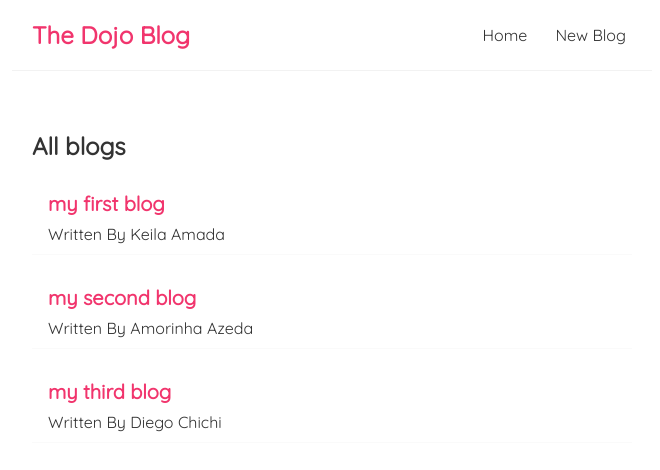
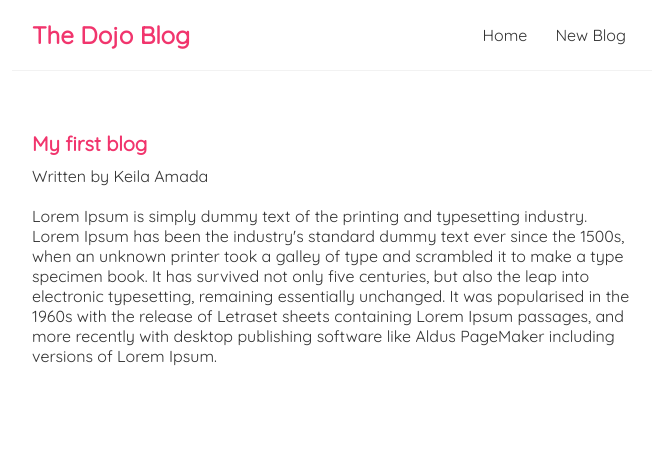
Before and after one commit to keilamadap/dojo-blog, a React (Create React App) app: page /blogs/1 in a window 1280 px wide. Shown: the top 470 px of the page, without its empty margins (308-968 px from the left). Built offline with nearby package versions, Linux system fonts and the light colour scheme; data requests are answered from the project's data file.

Commit message:
blog details and routes

```diff
--- a/data/db.json
+++ b/data/db.json
@@ -1,20 +1,20 @@
 {
   "blogs": [
     {
-      "title": "my first blog",
-      "body": "Lorem ipsum",
+      "title": "My first blog",
+      "body": "Lorem Ipsum is simply dummy text of the printing and typesetting industry. Lorem Ipsum has been the industry's standard dummy text ever since the 1500s, when an unknown printer took a galley of type and scrambled it to make a type specimen book. It has survived not only five centuries, but also the leap into electronic typesetting, remaining essentially unchanged. It was popularised in the 1960s with the release of Letraset sheets containing Lorem Ipsum passages, and more recently with desktop publishing software like Aldus PageMaker including versions of Lorem Ipsum.",
       "author": "Keila Amada",
       "id": 1
     },
     {
-      "title": "my second blog",
-      "body": "pam pam pam pam paaaam",
+      "title": "Amora's first blog",
+      "body": "It is a long established fact that a reader will be distracted by the readable content of a page when looking at its layout. The point of using Lorem Ipsum is that it has a more-or-less normal distribution of letters, as opposed to using 'Content here, content here', making it look like readable English. Many desktop publishing packages and web page editors now use Lorem Ipsum as their default model text, and a search for 'lorem ipsum' will uncover many web sites still in their infancy. Various versions have evolved over the years, sometimes by accident, sometimes on purpose (injected humour and the like).",
       "author": "Amorinha Azeda",
       "id": 2
     },
     {
-      "title": "my third blog",
-      "body": "lalalala",
+      "title": "Diego's third blog",
+      "body": "Contrary to popular belief, Lorem Ipsum is not simply random text. It has roots in a piece of classical Latin literature from 45 BC, making it over 2000 years old. Richard McClintock, a Latin professor at Hampden-Sydney College in Virginia, looked up one of the more obscure Latin words, consectetur, from a Lorem Ipsum passage, and going through the cites of the word in classical literature, discovered the undoubtable source. Lorem Ipsum comes from sections 1.10.32 and 1.10.33 of de Finibus Bonorum et Malorum (The Extremes of Good and Evil) by Cicero, written in 45 BC. This book is a treatise on the theory of ethics, very popular during the Renaissance. The first line of Lorem Ipsum, Lorem ipsum dolor sit amet.., comes from a line in section 1.10.32.",
       "author": "Diego Chichi",
       "id": 3
     }
--- a/package.json
+++ b/package.json
@@ -8,6 +8,7 @@
     "@testing-library/user-event": "^13.5.0",
     "react": "^18.2.0",
     "react-dom": "^18.2.0",
+    "react-router-dom": "^5.2.0",
     "react-scripts": "5.0.1",
     "web-vitals": "^2.1.4"
   },
--- a/src/App.js
+++ b/src/App.js
@@ -1,15 +1,29 @@
+import BlogDetails from "./BlogDetails";
+import Create from "./Create";
 import Home from "./Home";
 import Navbar from "./Navbar";
+import { BrowserRouter as Router, Route, Switch } from "react-router-dom";
 
 function App() {
   return (
-    <div className="App">
-      <Navbar />
-
-      <div className="content">
-        <Home />
+    <Router>
+      <div className="App">
+        <Navbar />
+        <div className="content">
+          <Switch>
+            <Route exact path="/">
+              <Home />
+            </Route>
+            <Route path="/create">
+              <Create />
+            </Route>
+            <Route path="/blogs/:id">
+              <BlogDetails />
+            </Route>
+          </Switch>
+        </div>
       </div>
-    </div>
+    </Router>
   );
 }
 
--- /dev/null
+++ b/src/BlogDetails.js
@@ -0,0 +1,28 @@
+import { useParams } from "react-router-dom";
+import useFetch from "./useFetch";
+
+const BlogDetails = () => {
+  const { id } = useParams();
+  const {
+    data: blog,
+    isPending,
+    error,
+  } = useFetch(`http://localhost:8000/blogs/${id}`);
+
+  return (
+    <div className="blog-details">
+      {isPending && <div>Loading...</div>}
+      {error && <div>{error}</div>}
+
+      {blog && (
+        <article>
+          <h2>{blog.title}</h2>
+          <p>Written by {blog.author}</p>
+          <div> {blog.body} </div>
+        </article>
+      )}
+    </div>
+  );
+};
+
+export default BlogDetails;
--- a/src/Bloglist.js
+++ b/src/Bloglist.js
@@ -1,3 +1,5 @@
+import { Link } from "react-router-dom";
+
 const Bloglist = ({ blogs, title }) => {
   return (
     <div className="blog-list">
@@ -5,8 +7,10 @@
       {blogs?.map((blog) => {
         return (
           <div className="blog-preview" key={blog?.id}>
-            <h2> {blog?.title}</h2>
-            <p>Written By {blog?.author}</p>
+            <Link to={`/blogs/${blog.id}`}>
+              <h2> {blog?.title}</h2>
+              <p>Written By {blog?.author}</p>
+            </Link>
           </div>
         );
       })}
--- /dev/null
+++ b/src/Create.js
@@ -0,0 +1,9 @@
+const Create = () => {
+  return (
+    <div className="create">
+      <p>ou</p>
+    </div>
+  );
+};
+
+export default Create;
--- a/src/Home.js
+++ b/src/Home.js
@@ -12,6 +12,7 @@
     <div className="home">
       {error && <>{error}</>}
       {isPending && <div>Loading...</div>}
+
       {blogs && <Bloglist blogs={blogs} title="All blogs" />}
     </div>
   );
--- a/src/Navbar.js
+++ b/src/Navbar.js
@@ -1,10 +1,12 @@
+import { Link } from "react-router-dom";
+
 const Navbar = () => {
   return (
     <nav className="navbar">
       <h1>The Dojo Blog</h1>
       <div className="links">
-        <a href="/">Home</a>
-        <a href="/create">New Blog</a>
+        <Link to="/">Home</Link>
+        <Link to="/create">New Blog</Link>
       </div>
     </nav>
   );
--- a/src/index.css
+++ b/src/index.css
@@ -54,3 +54,26 @@
   color: #f1356d;
   margin-bottom: 8px;
 }
+
+.blog-preview a {
+  text-decoration: none;
+}
+
+.blog-details h2 {
+  font-size: 20px;
+  color: #f1356d;
+  margin-bottom: 10px;
+}
+
+.blog-details div {
+  margin: 20px 0;
+}
+
+.blog-details button {
+  background: #f1356d;
+  color: #fff;
+  border: 0;
+  padding: 8px;
+  border-radius: 8px;
+  cursor: pointer;
+}
--- a/src/useFetch.js
+++ b/src/useFetch.js
@@ -6,8 +6,9 @@
   const [error, setError] = useState(null);
 
   useEffect(() => {
-    setTimeout(() => {
-      fetch(url)
+    const abortCont = new AbortController();
+
+    fetch(url, { signal: abortCont.signal })
       .then((res) => {
         //   console.log(res);
         if (!res.ok) {
@@ -21,11 +22,12 @@
         setIsPending(false);
       })
       .catch((e) => {
-          console.log(e.message);
+        // console.log(e.message);
         setError(e.message);
         setIsPending(false);
       });
-    }, 1000);
+
+    return () => abortCont.abort();
   }, [url]);
 
   return { data, isPending, error };
```
Also changed, not shown: 2 other files (tests, documents, lock files or other folders). Lines whose indentation alone changed are shown as unchanged.
